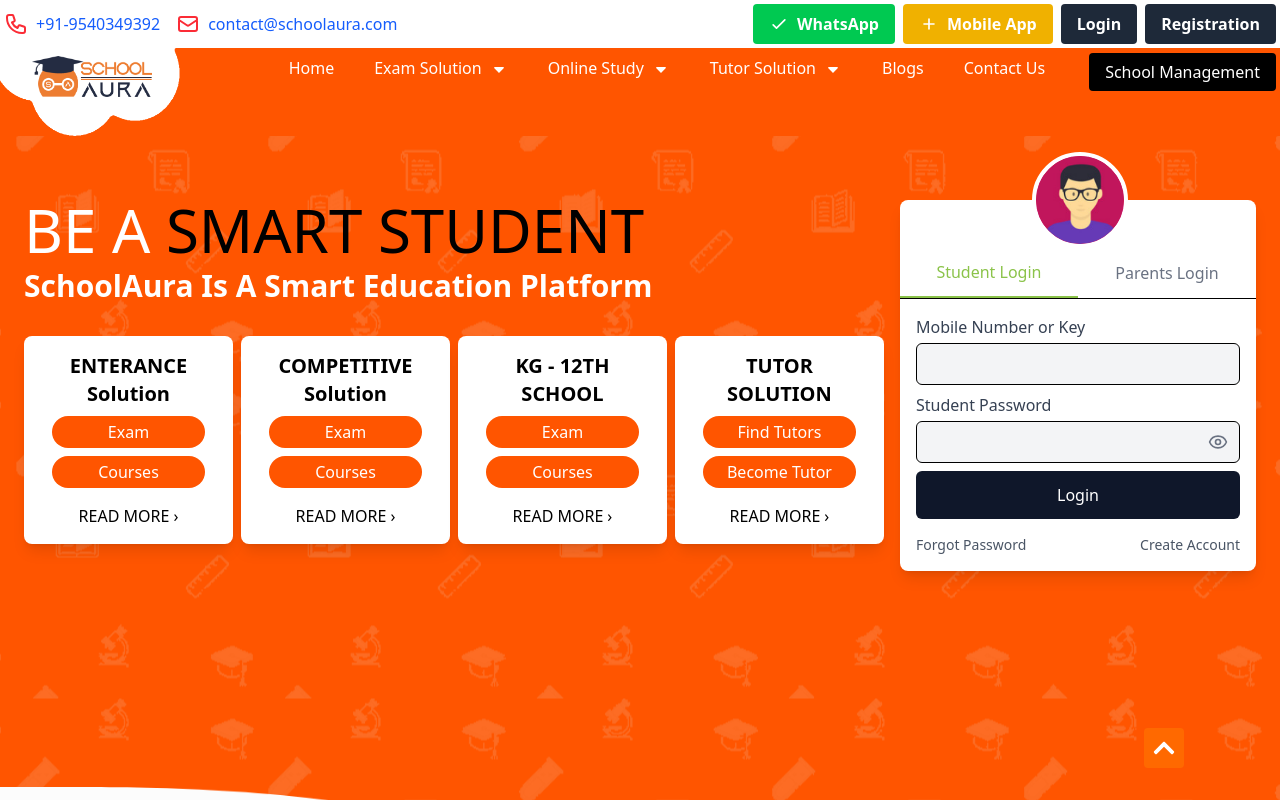
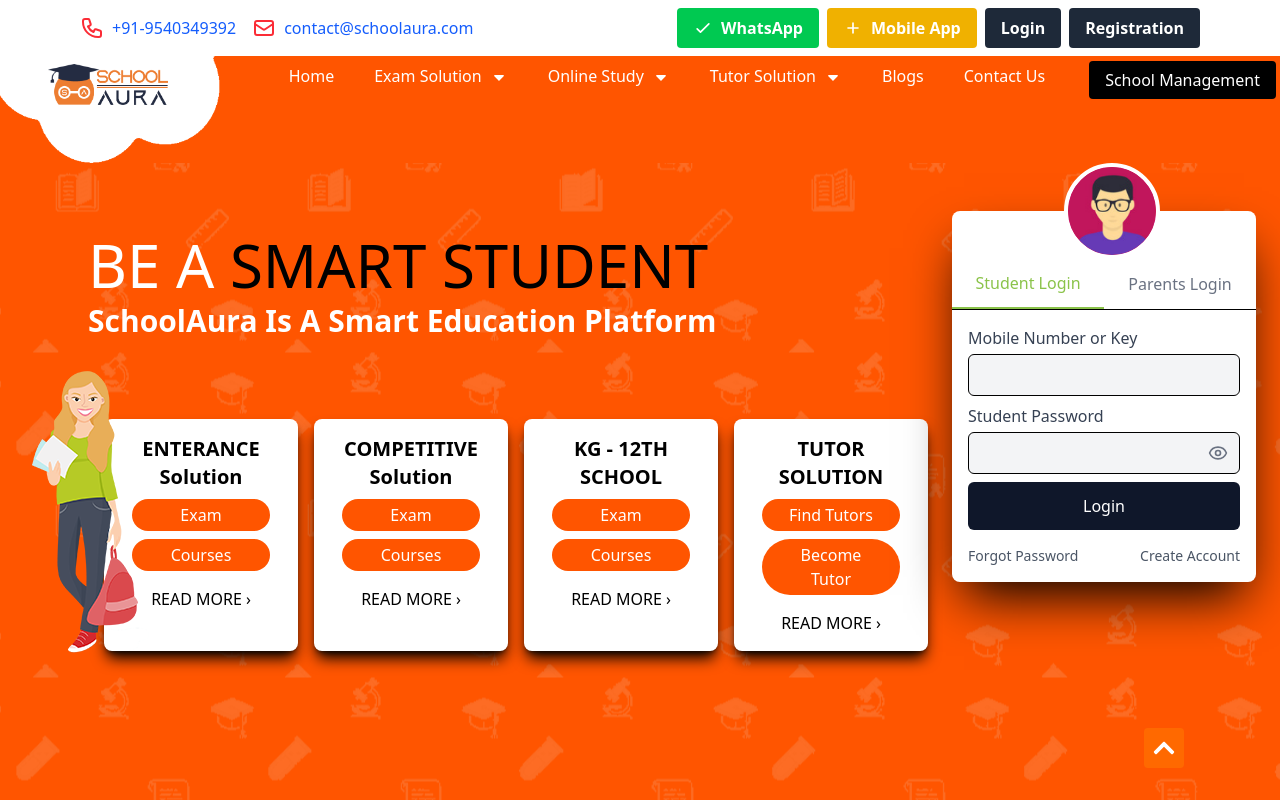
Before and after one commit to manishtomer01/school-aura, a React (Vite) app: page / in a window 1280 px wide. Shown: the top 800 px of the page. Built offline with nearby package versions, Linux system fonts and the light colour scheme.

Commit message:
minor changes

```diff
--- a/src/components/Banner.jsx
+++ b/src/components/Banner.jsx
@@ -13,7 +13,7 @@
   return (
     <div className="relative bg-white">
       <div className="relative px-8 py-16">
-        <img className="absolute left-0 bottom-28" src={wave} alt="" />
+        {/* <img className="absolute left-0 bottom-0 w-full" src={wave} alt="" /> */}
         <div className="flex">
           <div
             ref={(el) => (elementsRef.current[0] = el)}
--- a/src/components/Footer.jsx
+++ b/src/components/Footer.jsx
@@ -6,7 +6,7 @@
 import twitter from "/src/assets/twitter.png";
 const Footer = ({ elementsRef }) => {
   return (
-    <footer className="bg-[#0c0c23] text-gray-200 pt-10">
+    <footer className="bg-[#0c0c23] text-gray-200 mt-20 pt-20 min-w-full">
       <div
         ref={(el) => (elementsRef.current[13] = el)}
         className="max-w-7xl mx-auto px-6 grid grid-cols-1 md:grid-cols-2 lg:grid-cols-4 gap-8"
--- a/src/components/Header.jsx
+++ b/src/components/Header.jsx
@@ -2,7 +2,7 @@
 
 const Header = () => {
   return (
-    <div className="flex justify-between items-center p-1 bg-white">
+    <div className="flex justify-between items-center mx-20 p-2 px-20 bg-white min-w-full">
       <div className="flex items-center space-x-4">
         <div className="flex items-center space-x-2 text-blue-600">
           <svg
--- a/src/components/HeroSection.jsx
+++ b/src/components/HeroSection.jsx
@@ -5,7 +5,7 @@
 import { FaChevronUp } from "react-icons/fa";
 import gsap from "gsap";
 import { ScrollTrigger } from "gsap/ScrollTrigger";
-
+import headerGirlIcon from "../assets/header-girl-icon.png";
 gsap.registerPlugin(ScrollTrigger);
 
 export default function HeroSection() {
@@ -53,15 +53,21 @@
   return (
     <div
       id="moveUp"
-      className="min-h-screen bg-[#FF5500] relative overflow-hidden"
+      className="min-h-auto pb-48 bg-[#FF5500] relative overflow-hidden min-w-full"
       style={{
-        backgroundImage: `url('src/assets/banner-bg.png')`, // Replace with your image path
+        backgroundImage: `url('src/assets/banner-bg.png')`,
         backgroundPosition: "center",
       }}
     >
-      <div ref={containerRef} className="flex gap-4 m-6 pt-10">
-        <div className="">
-          <div className="">
+      {/* <div ref={containerRef} className="flex justify-center gap-4 m-6 pt-10"> */}
+      <div
+        ref={containerRef}
+        // style={{ gridTemplateColumns: "3fr 1fr" }}
+        // className="grid gap-4 m-6"
+        className="flex sm:flex-row flex-col-reverse gap-4 m-6"
+      >
+        <div className="sm:flex-[3]">
+          <div className="mt-12 ml-16">
             <h1 className="text-5xl md:text-6xl text-white mb-2">
               BE A <span className="text-black">SMART STUDENT</span>
             </h1>
@@ -69,11 +75,20 @@
               SchoolAura Is A Smart Education Platform
             </h2>
           </div>
-          <div className="grid grid-cols-4 gap-2">
+          {/* <div className="flex justify-around gap-2"> */}
+          <div
+            style={{ gridTemplateColumns: "1fr 1fr 1fr 1fr" }}
+            className="sm:grid relative pl-18 pt-12"
+          >
+            <img
+              className="absolute left-2 top-0"
+              src={headerGirlIcon}
+              alt="headerGirlIcon"
+            />
             {solutions.map((solution, index) => (
               <div
                 key={index}
-                className="bg-white rounded-lg py-4 px-7 shadow-lg"
+                className="bg-white max-w-xl rounded-lg py-4 px-7 shadow-lg shadow-black mx-2"
               >
                 <h3 className="text-xl font-bold text-center mb-2">
                   {solution.title.split(" ").slice(0, -1).join(" ")}
@@ -101,8 +116,8 @@
             ))}
           </div>
         </div>
-        <div className="relative flex-1 ">
-          <div className="bg-white rounded-lg shadow-lg overflow-hidden">
+        <div className="relative sm:flex-1 mt-6 max-w-lg">
+          <div className="bg-white rounded-lg shadow-2xl shadow-black overflow-hidden">
             {/* Avatar */}
             <div className="flex absolute left-[37%] justify-center -mt-12 mb-4">
               <div className="w-24 h-24 rounded-full bg-[#C71585] flex items-center justify-center border-4 border-white overflow-hidden">
--- a/src/components/MobileAppSection.jsx
+++ b/src/components/MobileAppSection.jsx
@@ -4,7 +4,7 @@
 import clip from "/src/assets/Clip (1).png";
 const MobileAppSection = ({ elementsRef }) => {
   return (
-    <div className="">
+    <div className="min-w-full">
       <section className="bg-gray-100 pb-8 flex flex-col md:flex-row items-center gap-8">
         <div className="">
           <img
@@ -74,11 +74,11 @@
       </section>
       <div
         ref={(el) => (elementsRef.current[5] = el)}
-        className="flex justify-center relative mx-14"
+        className="flex justify-center sm:relative sm:mx-14"
       >
-        <img src={clip} className="z-50" alt="" />
+        <img src={clip} className="z-50 hidden sm:block" alt="" />
         <div
-          className="absolute top-0 left-0 w-full h-full grid grid-cols-4 items-center justify-center text-start pl-20"
+          className="sm:absolute top-0 left-0 w-full h-full grid grid-cols-2 sm:gap-0 gap-10 sm:grid-cols-4 items-center justify-center text-start sm:pl-20"
           style={{ backgroundColor: "#141830ff", pointerEvents: "none" }}
         >
           <div className="">
--- a/src/components/Navbar.jsx
+++ b/src/components/Navbar.jsx
@@ -17,10 +17,10 @@
     { label: "Become Tutor", link: "#" },
   ];
   return (
-    <div className="bg-[#FF5500] flex justify-between">
+    <div className="bg-[#FF5500] flex justify-between min-w-full">
       <div className="relative">
-        <img src={cloud} width={180} alt="" />
-        <img className="absolute top-2 left-8" src={logo} width={120} alt="" />
+        <img src={cloud} width={220} alt="" />
+        <img className="absolute top-2 left-12" src={logo} width={120} alt="" />
       </div>
       <div className="flex gap-10 text-white py-2">
         <div className="hover:text-yellow-300">Home</div>
--- a/src/components/Sevices.jsx
+++ b/src/components/Sevices.jsx
@@ -50,14 +50,14 @@
   const [activeCategory, setActiveCategory] = useState("Competitive");
 
   return (
-    <div className="mt-[30%]">
+    <div className="mt-96 w-full text-center">
       <div className="mx-12 text-4xl font-bold">
         <div className="">PROVIDE</div>
         <div className="text-[#ff5203ff]">BEST EDUCATIONAL</div>
       </div>
       <div
         ref={(el) => (elementsRef.current[3] = el)}
-        className="flex w-full max-w-6xl mx-auto mt-10"
+        className="flex w-full sm:max-w-6xl mx-auto mt-10 shadow shadow-black"
       >
         <div className="w-1/4 flex flex-col border-r border-gray-300">
           {categories.map((category) => (
--- a/src/components/StatsSection.jsx
+++ b/src/components/StatsSection.jsx
@@ -9,10 +9,10 @@
     <section className="bg-[#f2f2f2ff] py-12 px-6 md:px-16 flex flex-col md:flex-row items-center gap-16">
       <div
         ref={(el) => (elementsRef.current[6] = el)}
-        className="w-full md:w-1/2 flex justify-center relative"
+        className="w-full md:w-1/2 flex sm:flex-row flex-col justify-center relative"
       >
-        <div className="absolute bg-[#666666ff] mt-20 w-52 h-52 md:w-72 md:h-80 z-40" />
-        <div className="absolute bg-[#0d1029ff] mt-32 mr-42 w-52 h-52 md:w-58 md:h-78" />
+        <div className="  absolute bg-[#666666ff] mt-20 w-52 h-52 md:w-72 md:h-80 z-40" />
+        <div className=" absolute bg-[#0d1029ff] mt-32 mr-42 w-52 h-52 md:w-58 md:h-78" />
         <img
           src={client}
           alt="Student"
@@ -21,13 +21,13 @@
       </div>
       <div className="w-full  text-center md:text-left">
         <h2 className="text-3xl md:text-5xl font-semibold text-gray-900">
-          <div className="text-5xl black">WE</div>{" "}
-          <div className="text-orange-500 text-5xl mt-1">
+          <div className="sm:text-5xl text-3xl black">WE</div>{" "}
+          <div className="text-orange-500 sm:text-5xl text-3xl mt-1">
             <span className="border-b-2 border-black border-">ARE SP</span>
             READING
           </div>
         </h2>
-        <div className="grid grid-cols-2 gap-6 mt-6">
+        <div className="grid sm:grid-cols-2 grid-cols-1 gap-6 mt-6">
           <div
             ref={(el) => (elementsRef.current[7] = el)}
             className="flex items-center gap-4"
--- a/src/components/Testimonials.jsx
+++ b/src/components/Testimonials.jsx
@@ -39,13 +39,13 @@
 
 const Testimonials = ({ elementsRef }) => {
   return (
-    <div className="bg-gray-100 py-10 mt-28">
+    <div className="bg-gray-100 py-10 mt-28 min-w-full">
       <div ref={(el) => (elementsRef.current[12] = el)}>
         <h2 className="text-center text-5xl font-bold text-gray-900">
           WHAT <span className="text-orange-500">PARENT SAYS</span>
         </h2>
 
-        <div className="max-w-5xl mx-auto mt-6">
+        <div className="sm:max-w-5xl max-w-xs mx-auto mt-6">
           <Swiper
             modules={[Pagination, Autoplay]}
             autoplay={{ delay: 3000, disableOnInteraction: false }}
@@ -60,8 +60,8 @@
             spaceBetween={30}
             slidesPerView={1}
             breakpoints={{
-              640: { slidesPerView: 2 },
-              768: { slidesPerView: 3 },
+              640: { slidesPerView: 1 },
+              768: { slidesPerView: 1 },
               1024: { slidesPerView: 4 },
             }}
           >
--- a/src/pages/HomePage.jsx
+++ b/src/pages/HomePage.jsx
@@ -37,7 +37,7 @@
     });
   }, []);
   return (
-    <div>
+    <div className="flex justify-center flex-col items-center ">
       <Header />
       <Navbar />
       <HeroSection />
```
